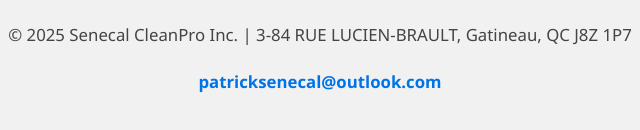
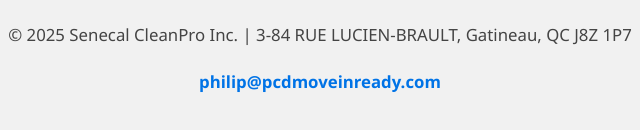
Before and after one commit to hoymac/Senecal, a plain HTML site: page policies.html in a window 1280 px wide. Shown: the part 2033-2163 px from the top of the page, 320-960 px from the left. Drawn offline with Linux system fonts and the light colour scheme.

Commit message:
Update policies.html

```diff
--- a/policies.html
+++ b/policies.html
@@ -214,7 +214,7 @@
 
   <footer>
     <p>© 2025 Senecal CleanPro Inc. | 3-84 RUE LUCIEN-BRAULT, Gatineau, QC J8Z 1P7</p>
-    <p><a href="mailto:patricksenecal@outlook.com">patricksenecal@outlook.com</a></p>
+    <p><a href="mailto:philip@pcdmoveinready.com">philip@pcdmoveinready.com</a></p>
   </footer>
 </body>
 </html>
```
